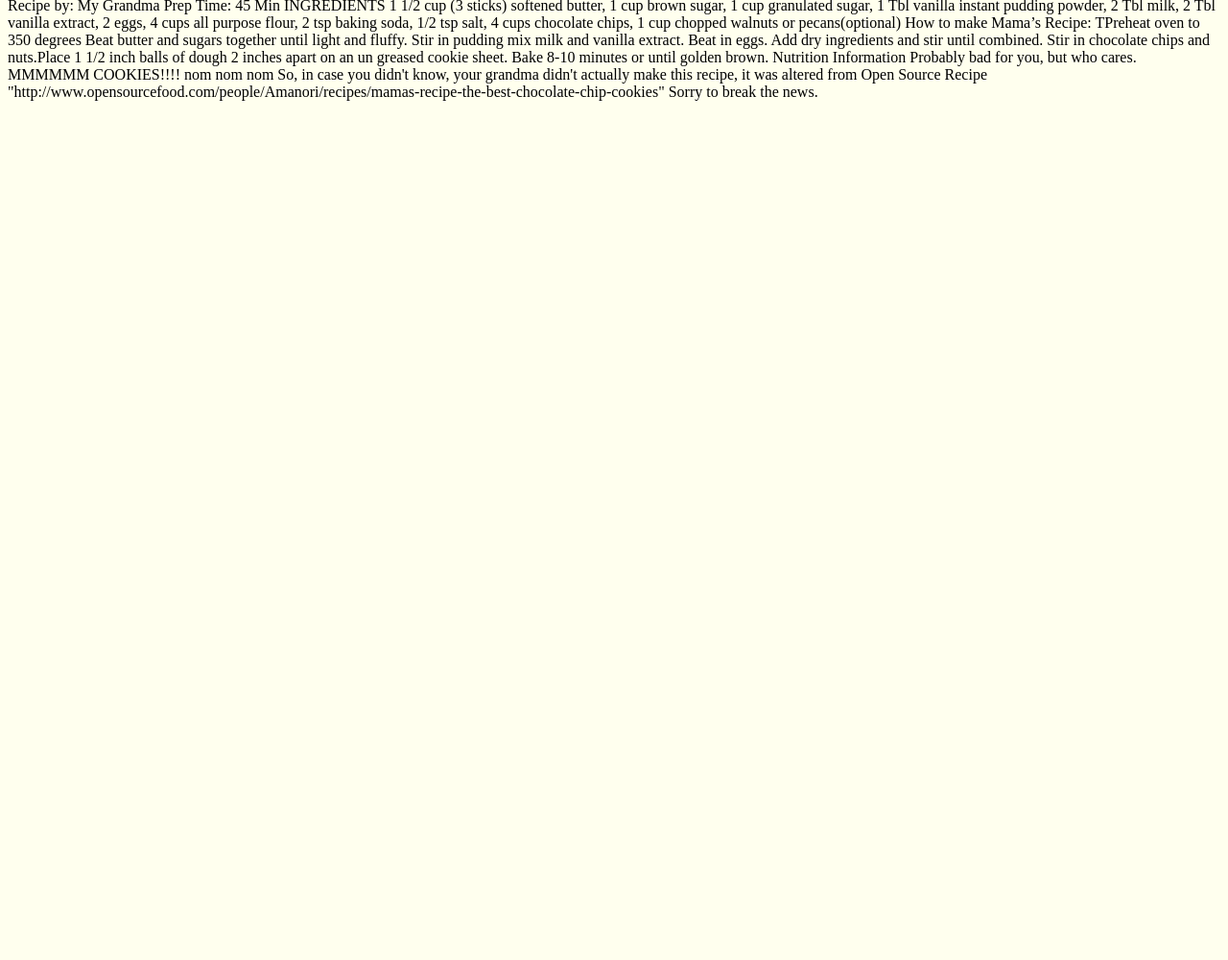
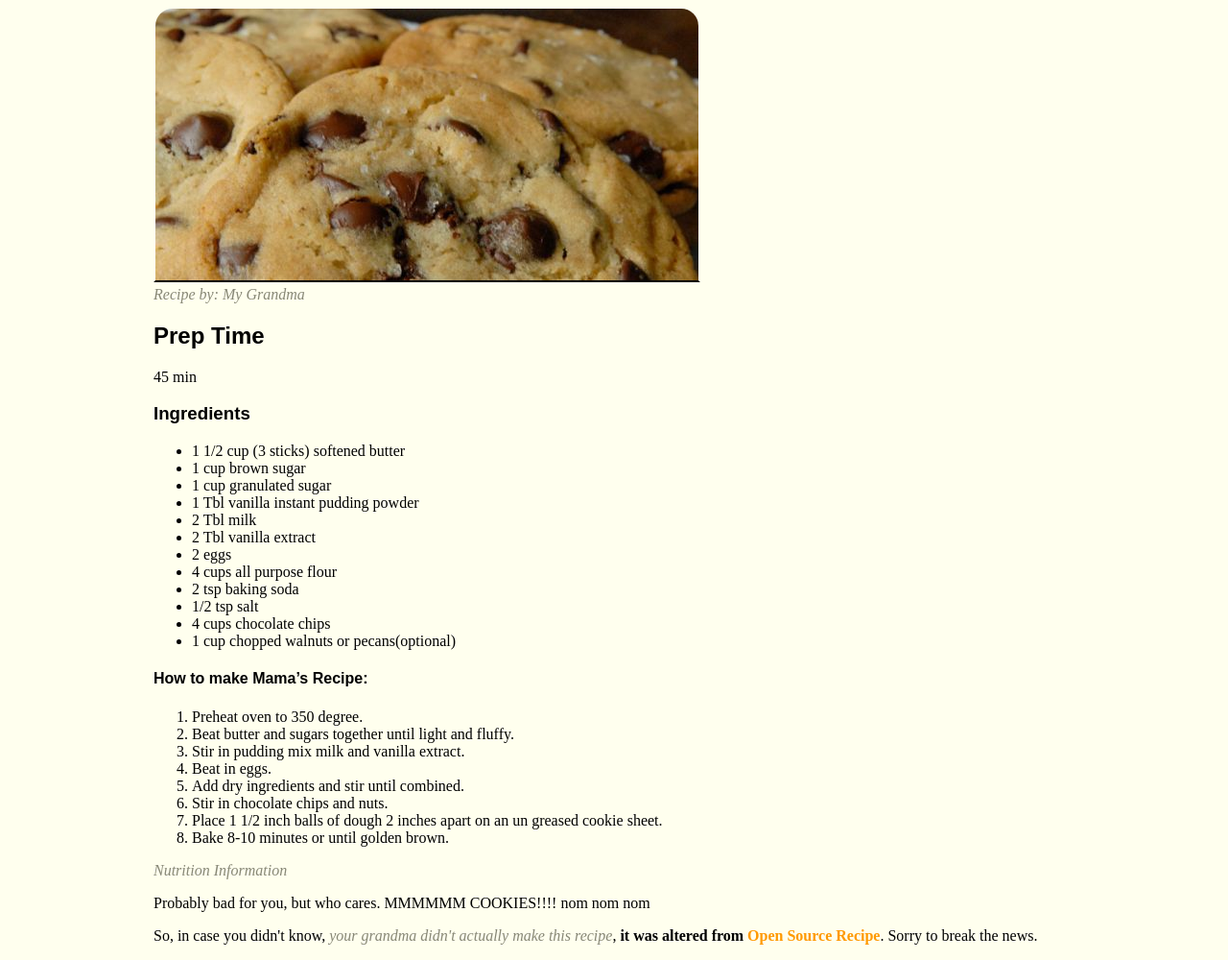
Before and after one commit to grkkid/FEWD68_gus, a plain HTML site: page Week1/Class1/cookie_recipe/index.html in a window 1280 px wide. Shown: the part 83-1083 px from the top of the page at 96% size. Before the commit the page ends 800 px from the top, so only its background shows below. Drawn offline with Linux system fonts and the light colour scheme.

Commit message:
In Class 9-21-2015

```diff
--- a/Week1/Class1/cookie_recipe/index.html
+++ b/Week1/Class1/cookie_recipe/index.html
@@ -2,48 +2,65 @@
 <html lang="en">
 <head>
   <meta charset="UTF-8">
-  <title>Document</title>
+  <title>Grandmas Cookies!</title>
 </head>
-<body style="background-color: #FFE;">
+<style>
+	body { margin: 0px; padding-top: 10px; background-color: #FFE;}
+	.container { margin: 0px auto; width: 960px;}
+	em { color: #887;}
+	h1, h2, h3, h4, h5 { font-family: arial, sans-serif; color: #000;}
+	img#cookie { border: 2px solid #FFE; border-radius: 20px 20px 0px 0px; border-bottom-color: #000;}
+	a { color: #f90; text-decoration: none;}
+	a:hover { text-decoration: underline;}
+</style>
+<body>
+
+	<div class="container">
+		<h1>The Best Chocolate Chip Cookies</h1>
+			<img src="cookies.jpg" id="cookie" /><br/>
+				<em>Recipe by: My Grandma</em>
+
+		<h2>Prep Time</h2>
+			<span>45 min</span></br>
+
+		<h3>Ingredients</h3>
+			<ul>
+				<li>1 1/2 cup (3 sticks) softened butter</li>
+				<li>1 cup brown sugar</li>
+				<li>1 cup granulated sugar</li>
+				<li>1 Tbl vanilla instant pudding powder</li>
+				<li>2 Tbl milk</li>
+				<li>2 Tbl vanilla extract</li>
+				<li>2 eggs</li>
+				<li>4 cups all purpose flour</li>
+				<li>2 tsp baking soda</li>
+				<li>1/2 tsp salt</li>
+				<li>4 cups chocolate chips</li>
+				<li>1 cup chopped walnuts or pecans(optional)</li>
+			</ul>
+
+		<h4>How to make Mama’s Recipe:</h4>
+			<ol>
+				<li>Preheat oven to 350 degree.</li>
+				<li>Beat butter and sugars together until light and fluffy.</li>
+				<li>Stir in pudding mix milk and vanilla extract.</li>
+				<li>Beat in eggs.</li>
+				<li>Add dry ingredients and stir until combined.</li>
+				<li>Stir in chocolate chips and nuts.</li>
+				<li>Place 1 1/2 inch balls of dough 2 inches apart on an un greased cookie sheet.</li>
+				<li>Bake 8-10 minutes or until golden brown.</li>
+			</ol>
+
+			<em>Nutrition Information</em>
+			<p>Probably bad for you, but who cares. MMMMMM COOKIES!!!! nom nom nom</p>
+			<p>So, in case you didn't know, <em>your grandma didn't actually make this recipe</em>, <strong>it was altered from <a href="http://www.opensourcefood.com/people/Amanori/recipes/mamas-recipe-the-best-chocolate-chip-cookies">Open Source Recipe</a></strong>. Sorry to break the news.
+	</div>
 
 </body>
 </html>
-Task OK
-========================
-
-Your Grandma wants you to publish her famous cookie recipe to the world wide web, she's typed it out for you in this .html document (she's so nice).
-
-She absolutely wants the directions to appear in order in a numbered list. The cookies won't taste good if you don't get the order right. (hint you need an ordered list).
-
-Your Grandpa happens to be a great Graphic Designer and gave you the following specs to style:
-
-Cookie Recipe CSS
-=================
-
-- The background color for the page is #FFE
-- The color for the text reading "Nutrition Information" is #887
-- The link color is #900
-
-Bonus: The border on the page and around the image is black
-
-The Cookie Recipe
-=================
-
-The Best Chocolate Chip Cookies
-Recipe by: My Grandma
-Prep Time: 45 Min
-
-INGREDIENTS
-1 1/2 cup (3 sticks) softened butter, 1 cup brown sugar, 1 cup granulated sugar, 1 Tbl vanilla instant pudding powder, 2 Tbl milk, 2 Tbl vanilla extract, 2 eggs, 4 cups all purpose flour, 2 tsp baking soda, 1/2 tsp salt, 4 cups chocolate chips, 1 cup chopped walnuts or pecans(optional)
-
-How to make Mama’s Recipe: TPreheat oven to 350 degrees Beat butter and sugars together until light and fluffy. Stir in pudding mix milk and vanilla extract. Beat in eggs. Add dry ingredients and stir until combined.
-Stir in chocolate chips and nuts.Place 1 1/2 inch balls of dough 2 inches apart on an un greased cookie sheet. Bake 8-10 minutes or until golden brown.
 
 
-Nutrition Information
-
-Probably bad for you, but who cares. MMMMMM COOKIES!!!! nom nom nom
 
 
-So, in case you didn't know, your grandma didn't actually make this recipe, it was altered from Open Source Recipe "http://www.opensourcefood.com/people/Amanori/recipes/mamas-recipe-the-best-chocolate-chip-cookies"
-Sorry to break the news. <!--You must include the link in your final webpage -->
+
+<!--You must include the link in your final webpage -->
--- /dev/null
+++ b/Week1/Class1/lab/css/main.css
@@ -0,0 +1,15 @@
+/* css document */
+
+body { font-family: arial, sans-serif; color: #333; margin: 0px;}
+div.container { background-color: #f2f2f2; padding: 20px;}
+	header#main { width: 100%; padding: 10px 0px 10px 10px; border: 0px 0px 5px 0px solid #333; background-color: #fff color: #FF0000; font-size: 20pt; text-align: center;}
+	header#main h1 { padding-left: 10px; }
+	header#main img { width: 100%; }
+
+	header.section { font-size: 12pt; color: #333; background-color: #b0b0b0; padding: 10px; color: #ff3300; margin-right: 0px;  }
+
+	section.box { padding: 10px; border: 1px solid #c0c0c0; border-radius: 10px 0px 0px 0px; margin-bottom: 20px;}
+	section.box p { line-height: 1.6em;}
+
+	footer#main {  width: 100%; color: red; padding: 10px 0px 0px 0px; border-top: 5px solid red; }
+	footer#bottom { padding: 20px; font-weight: bold; border-top: 5px solid red; background-color: #333; color: #f2f2f2;}
```
Also changed, not shown: Week1/Class1/ga_press_release/index.html (+13 -2 lines), Week1/Class1/lab/index.html (added, +43 -0 lines), Week1/Class1/lab/assets/black_mass.jpg (added).
